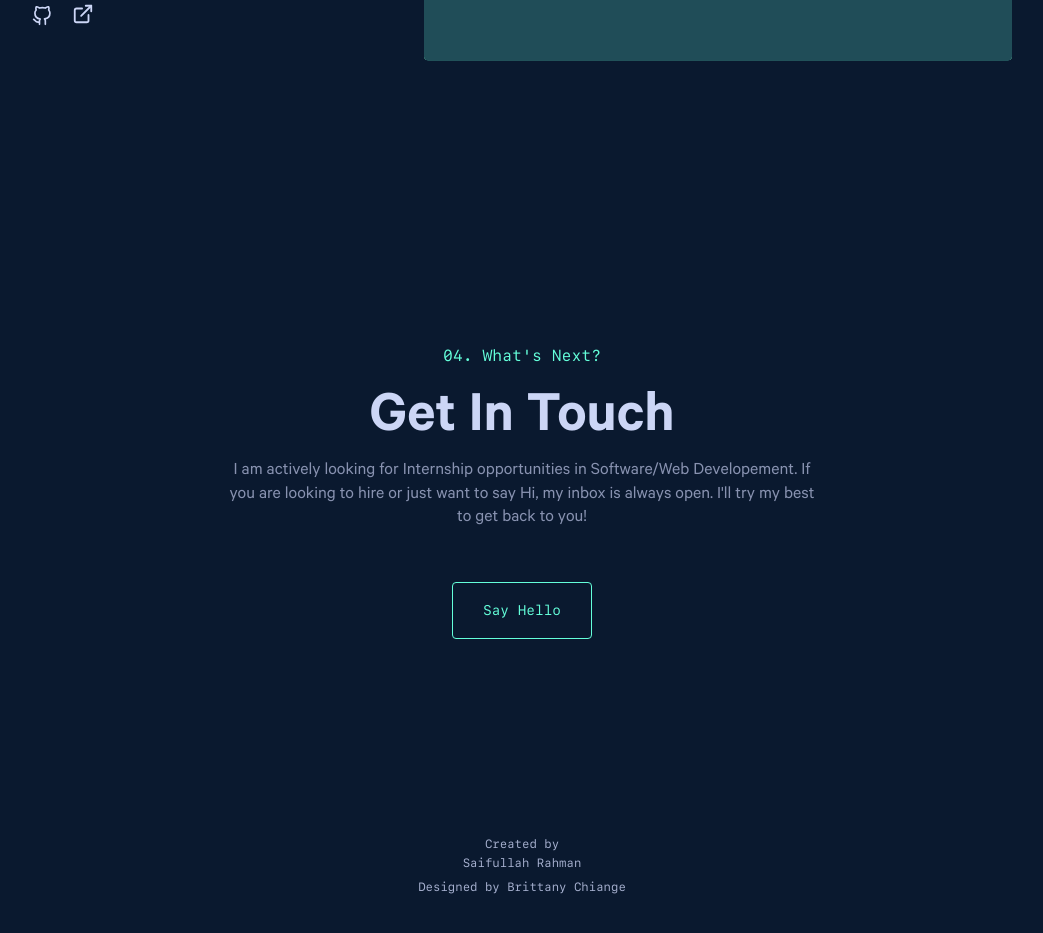
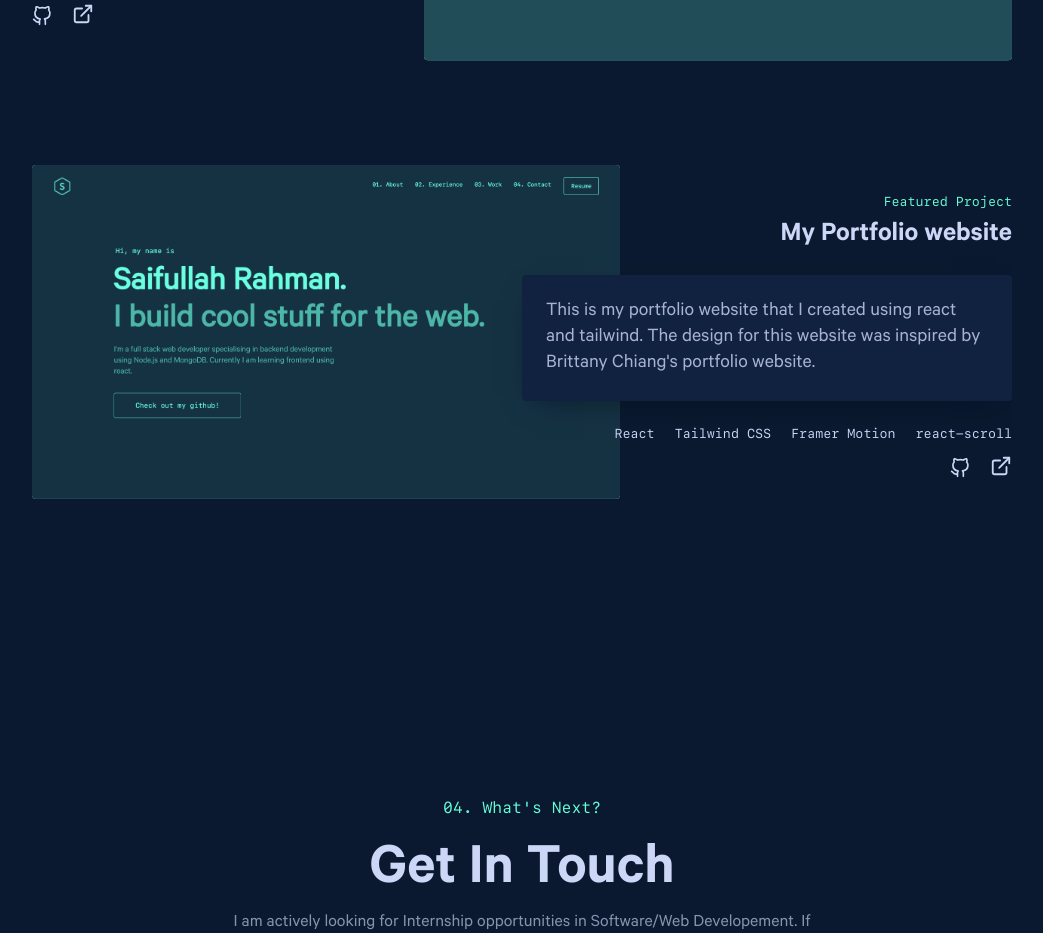
Before and after one commit to SciSaif/portfolio, a React (Create React App) app: page / in a window 1280 px wide. Shown: the part 3380-4313 px from the top of the page, without its empty margins (118-1161 px from the left). Before the commit the page ends 4291 px from the top, so only its background shows below. Built offline with nearby package versions, Linux system fonts and the light colour scheme.

Commit message:
minor changes

```diff
--- a/src/App.css
+++ b/src/App.css
@@ -416,3 +416,9 @@ h3 {
 .project-card {
     box-shadow: 0 10px 30px -15px var(--navy-shadow);
 }
+
+@media (max-width: 640px) {
+    .project-box {
+        box-shadow: 0 10px 30px -15px var(--navy-shadow);
+    }
+}
--- a/src/data/projects.js
+++ b/src/data/projects.js
@@ -16,5 +16,13 @@ export const data = {
 			website: "https://to-do-list-scisaif.vercel.app/",
 			img: require("@assets/toDoListHome.png"),
 		},
+		{
+			title: "My Portfolio website",
+			description: "This is my portfolio website that I created using react and tailwind. The design for this website was inspired by Brittany Chiang's portfolio website. ",
+			technologies: ["React", "Tailwind CSS", "Framer Motion", "react-scroll"],
+			github: "https://github.com/SciSaif/portfolio",
+			website: "https://portfolio-scisaif.vercel.app/",
+			img: require("@assets/portfolioHome.png"),
+		},
 	],
 };
--- a/src/sections/Projects.jsx
+++ b/src/sections/Projects.jsx
@@ -30,7 +30,7 @@ function Projects() {
 			</div>
 
 			{projects.map((project, index) => (
-				<div key={index} className="flex flex-col  justify-center items-center min-h-full text-[20px] font-calibreRegular text-theme-gray-deep font-medium mb-[40px] sm:mb-[100px]">
+				<div key={index} className="project-box flex flex-col  justify-center items-center min-h-full text-[20px] font-calibreRegular text-theme-gray-deep font-medium mb-[40px] sm:mb-[100px]">
 					<div className={`flex flex-row justify-start ${index % 2 !== 0 ? "sm:justify-start" : "sm:justify-end"} w-full relative lg:mt-[50px] `}>
 						<div className={`absolute  top-1/2 translate-y-[-50%] ${index % 2 !== 0 && "flex justify-end"} object-cover  w-full h-full sm:w-fit sm:h-fit opacity-20 sm:opacity-100`}>
 							<a href={project.website} target="_blank" rel="noreferrer" className="w-full sm:max-w-[60%] h-full image-top  ">
```
